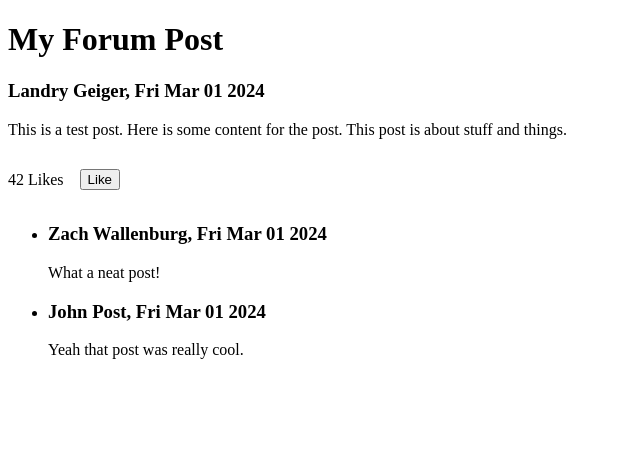
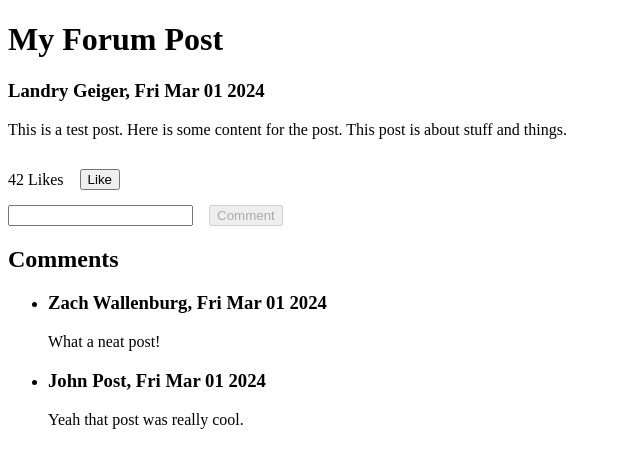
Before and after one commit to landrygeiger/react-testing-lab, a React (Vite) app: page / in a window 1280 px wide. Shown: the top 468 px of the page, without its empty margins (0-640 px from the left). Built offline with nearby package versions, Linux system fonts and the light colour scheme.

Commit message:
Implement comment input

```diff
--- /dev/null
+++ b/src/components/CommentInput.tsx
@@ -0,0 +1,43 @@
+import { ChangeEvent, Dispatch, FC, FormEventHandler, useState } from "react";
+import { ForumPost } from "../types";
+
+type Props = {
+  forumPost: ForumPost;
+  setForumPost: Dispatch<ForumPost>;
+};
+
+const CommentInput: FC<Props> = ({ forumPost, setForumPost }) => {
+  const [commentBody, setCommentBody] = useState("");
+
+  const handleSubmit: FormEventHandler = (e) => {
+    e.preventDefault();
+
+    setForumPost({
+      ...forumPost,
+      comments: [
+        ...forumPost.comments,
+        {
+          author: { firstName: "Lab", lastName: "Student" },
+          postedAt: new Date(),
+          body: commentBody,
+        },
+      ],
+    });
+    setCommentBody("");
+  };
+
+  const handleChange = (e: ChangeEvent<HTMLInputElement>) => {
+    setCommentBody(e.target.value);
+  };
+
+  return (
+    <form onSubmit={handleSubmit} style={{ display: "flex", gap: "1rem" }}>
+      <input type="text" value={commentBody} onChange={handleChange} required />
+      <button type="submit" disabled={commentBody.length === 0}>
+        Comment
+      </button>
+    </form>
+  );
+};
+
+export default CommentInput;
--- a/src/components/ForumPostView.tsx
+++ b/src/components/ForumPostView.tsx
@@ -3,6 +3,7 @@ import { ForumPost } from "../types";
 import MetadataView from "./MetadataView";
 import LikeButton from "./LikeButton";
 import CommentList from "./CommentList";
+import CommentInput from "./CommentInput";
 
 type Props = {
   forumPost: ForumPost;
@@ -16,6 +17,8 @@ const ForumPostView: FC<Props> = ({ forumPost, setForumPost }) => {
       <MetadataView metadata={forumPost} />
       <p>{forumPost.body}</p>
       <LikeButton forumPost={forumPost} setForumPost={setForumPost} />
+      <CommentInput forumPost={forumPost} setForumPost={setForumPost} />
+      <h2>Comments</h2>
       <CommentList comments={forumPost.comments} />
     </>
   );
```
